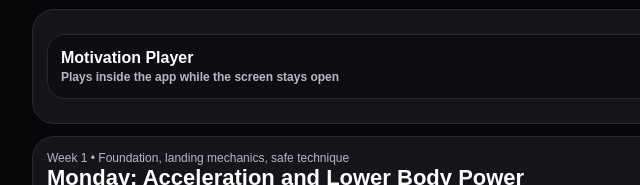
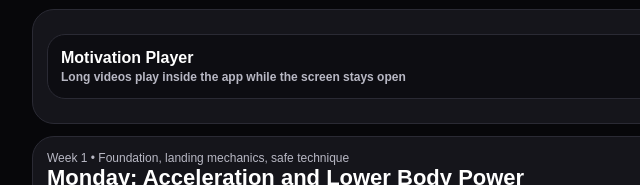
Before and after one commit to blacksuuperman/jr-training-app, a plain HTML site: page index.html in a window 1280 px wide. Shown: the part 848-1033 px from the top of the page, 198-838 px from the left. Drawn offline with Linux system fonts and the light colour scheme.

Commit message:
Update index.html

```diff
--- a/index.html
+++ b/index.html
@@ -33,7 +33,7 @@ textarea,input,select{width:100%;background:#09090d;color:#fff;border:1px solid
 .motivationFrame{width:100%;aspect-ratio:16/9;border:0;border-radius:15px;background:#000}
 .motivationMini{position:sticky;top:8px;z-index:40}
 .motivationGrid{display:grid;grid-template-columns:1fr 1fr;gap:8px;margin-top:8px}
-.motivationGrid button{min-height:42px;font-size:12px}
+.motivationGrid button{min-height:42px;font-size:12px}.longGrid{grid-template-columns:1fr}.longGrid button{display:flex;align-items:center;justify-content:space-between;gap:8px;text-align:left}.longGrid small{color:#111;background:rgba(255,255,255,.5);border-radius:999px;padding:3px 7px;font-weight:900;white-space:nowrap}
 
 @media(max-width:560px){body{padding:10px;padding-bottom:166px}h1{font-size:25px}.grid,.grid3{grid-template-columns:1fr}.rx{grid-template-columns:1fr 1fr 1fr}.rx div{padding:8px 5px}.card{padding:12px;border-radius:20px}.exercise{padding:11px;margin:9px 0}.exerciseHead{gap:8px}button,a.btn{font-size:13px;padding:11px 10px}.hero{padding:15px;border-radius:22px}.bottomNav{grid-template-columns:1fr 1fr 1fr 1.25fr}.bottomNav button{font-size:11px}.bottomNav #bottomComplete{font-size:12px}}
 </style>
@@ -140,16 +140,45 @@ recovery:'youth athlete recovery mobility routine football'
 };
 function link(k){return k && k.startsWith('http') ? k : yt(video[k]||k)}
 
-const motivationPlaylists = [
- {name:'David Goggins', list:'PLiZj-Ik9MmM05bFRcyGMj4bHRtRnvK-t_', note:'Mental toughness and discipline'},
- {name:'Eric Thomas', list:'PLTaMkgKv5vlx-2GWJHv0oza4NaBixVYMi', note:'Effort, school, hunger, purpose'},
- {name:'CT Fletcher', list:'PLDvqvD8VBfMgFFMQXpZevNmBFNYwYKZGF', note:'Gym intensity and no excuses'},
- {name:'Neil deGrasse Tyson', list:'PLkkH49sLgyqpLKiL7975whjfDL7kvPjyk', note:'Mindset, curiosity, big picture'},
- {name:'Motiversity', list:'PLr5CENbugJAiLJ2_YrxN-GodI0flUUu8V', note:'General athlete motivation'},
- {name:'Workout Motivation', list:'PLAjSApTtyumSxx-Cl6qr6wBMjKX0mhYgP', note:'Workout energy mix'}
+const motivationGroups = [
+ {name:'David Goggins', note:'Long mental toughness videos for discipline and grit', videos:[
+  {title:'30 Minutes For The Next 30 Years', id:'yErh67ls9XA', time:'30 min'},
+  {title:'30 Minutes Changing Your Life', id:'fFs7LUtLBT4', time:'30 min'},
+  {title:'43 Minutes of Goggins Motivation', id:'nyYPgvDmQrs', time:'43 min'},
+  {title:'Life Advice Will Leave You Speechless', id:'6MGK6pj2vr0', time:'30 min'}
+ ]},
+ {name:'Eric Thomas', note:'Effort, purpose, school, hunger, and finishing what you start', videos:[
+  {title:'Best of Eric Thomas Beast Mentality', id:'S7kaqkBRKoQ', time:'30 min'},
+  {title:'Eric Thomas 1 Hour Motivation', id:'u9rgHrRVYF0', time:'1 hour'},
+  {title:'Guru Motivation Compilation', id:'CUzia6hNuWA', time:'30 min'},
+  {title:'Unleash Your Inner Lion', id:'PgwXEWtafCg', time:'31 min'}
+ ]},
+ {name:'CT Fletcher', note:'Gym intensity, willpower, and no excuses energy', videos:[
+  {title:'Obsession Motivational Speech', id:'dWuGqdsQCm4', time:'Long'},
+  {title:'Training The Will Revamped', id:'Uq3oRqti3QU', time:'Long'},
+  {title:'You Are Not Overtraining', id:'3zLeOJ8CUXQ', time:'Long'},
+  {title:'I Am The One', id:'xTy0BSVrkrI', time:'Long'}
+ ]},
+ {name:'Neil deGrasse Tyson', note:'Mindset, curiosity, intelligence, and seeing the bigger picture', videos:[
+  {title:'How To Succeed When Others Hold You Back', id:'p8EkQ88UShU', time:'Long'},
+  {title:'Life Advice Will Change Your Future', id:'ANPSz97Olkg', time:'Long'},
+  {title:'A Conversation With Neil deGrasse Tyson', id:'0FMGTVCIDbU', time:'1 hr 30 min'},
+  {title:'Mindset of a Genius', id:'Iu36w899z4I', time:'Long'}
+ ]},
+ {name:'Motiversity', note:'General athlete motivation compilations that can run through a session', videos:[
+  {title:'30 Minutes For The Next 30 Years', id:'BHYOjpEW0jM', time:'30 min'},
+  {title:'Against All Odds Compilation', id:'om-0VCB0oAc', time:'30 min'},
+  {title:'Mentality Compilation', id:'2H8r1loNf2o', time:'30 min'},
+  {title:'Get To Work', id:'tBKfGiKfen8', time:'Long'}
+ ]},
+ {name:'Jocko Willink', note:'Discipline, ownership, standards, and leadership', videos:[
+  {title:'Jocko Discipline Motivation', id:'IdTMDpizis8', time:'Long'},
+  {title:'Good', id:'IdTMDpizis8', time:'Long'},
+  {title:'Extreme Ownership Motivation', id:'ljqra3BcqWM', time:'Long'}
+ ]}
 ];
-function playlistEmbed(list){return 'https://www.youtube.com/embed/videoseries?list='+encodeURIComponent(list)+'&rel=0&modestbranding=1'}
-
+const allMotivationVideos = motivationGroups.flatMap(g=>g.videos.map(v=>({...v, group:g.name, note:g.note})));
+function videoEmbed(id){return 'https://www.youtube.com/embed/'+encodeURIComponent(id)+'?rel=0&modestbranding=1&playsinline=1'}
 
 const days = ['Monday','Tuesday','Wednesday','Thursday','Friday','Saturday','Sunday'];
 const weeks = ['Week 1','Week 2','Week 3','Week 4','Week 5','Week 6','Week 7','Week 8','Week 9'];
@@ -165,7 +194,7 @@ const weekNames = {
 'Week 9':'Taper, polish, recovery, August 7 readiness'};
 const multipliers = {light:.75,standard:1,hard:1.18};
 let state = JSON.parse(localStorage.getItem('jr_level9_state') || '{}');
-state.week = state.week || 'Week 1'; state.day = state.day || 'Monday'; state.mode = state.mode || 'outdoor'; state.level = state.level || 'standard'; state.done = state.done || {}; state.reflect = state.reflect || {}; state.tests = state.tests || {}; state.motivation = state.motivation || motivationPlaylists[0].list;
+state.week = state.week || 'Week 1'; state.day = state.day || 'Monday'; state.mode = state.mode || 'outdoor'; state.level = state.level || 'standard'; state.done = state.done || {}; state.reflect = state.reflect || {}; state.tests = state.tests || {}; state.motivation = state.motivation || allMotivationVideos[0].id;
 function save(){localStorage.setItem('jr_level9_state',JSON.stringify(state))}
 function dayKey(w,d){return w+'|'+d}
 function isDayDone(w,d){return !!state.done[dayKey(w,d)]}
@@ -206,22 +235,26 @@ function renderExercise(item,i){return `<div class="exercise"><div class="exerci
 function renderBlock(b,idx=0){const count=b.items.length;return `<details class="blockDetails"><summary><span class="blockTitleWrap"><span>${b.title}</span><span class="blockTime">${b.time} • ${count} drills</span></span></summary><div class="blockBody">${b.items.map(renderExercise).join('')}</div></details>`}
 
 function renderMotivation(){
- const active = motivationPlaylists.find(p=>p.list===state.motivation) || motivationPlaylists[0];
- let buttons = motivationPlaylists.map(p=>`<button class="${p.list===state.motivation?'active':''}" onclick="playMotivation('${p.list}')">${p.name}</button>`).join('');
+ const active = allMotivationVideos.find(v=>v.id===state.motivation) || allMotivationVideos[0];
+ let groups = motivationGroups.map((g,gi)=>{
+   let vids = g.videos.map(v=>`<button class="${v.id===state.motivation?'active':''}" onclick="playMotivation('${v.id}')"><span>${v.title}</span><small>${v.time}</small></button>`).join('');
+   return `<details class="blockDetails motivationChoice"><summary><span class="blockTitleWrap"><span>${g.name}</span><span class="blockTime">${g.videos.length} long videos</span></span></summary><div class="motivationGrid longGrid">${vids}</div><p class="small">${g.note}</p></details>`;
+ }).join('');
  document.getElementById('motivationCard').innerHTML = `
   <details class="sessionDetails">
-    <summary><span><span>Motivation Player</span><div class="sessionSub">Plays inside the app while the screen stays open</div></span></summary>
+    <summary><span><span>Motivation Player</span><div class="sessionSub">Long videos play inside the app while the screen stays open</div></span></summary>
     <div class="sessionBody">
-      <p class="small">Current playlist: <b style="color:var(--gold)">${active.name}</b> • ${active.note}</p>
+      <p class="small">Now playing: <b style="color:var(--gold)">${active.group}</b> • ${active.title} • ${active.time}</p>
       <div class="motivationPlayer motivationMini">
-        <iframe class="motivationFrame" src="${playlistEmbed(state.motivation)}" title="Motivation playlist" allow="accelerometer; autoplay; clipboard-write; encrypted-media; gyroscope; picture-in-picture; web-share" allowfullscreen></iframe>
+        <iframe class="motivationFrame" src="${videoEmbed(state.motivation)}" title="Motivation video" allow="accelerometer; autoplay; clipboard-write; encrypted-media; gyroscope; picture-in-picture; web-share" allowfullscreen></iframe>
       </div>
-      <div class="motivationGrid">${buttons}</div>
+      <p class="small">Pick a speaker, then choose one of the longer videos. If a YouTube owner blocks in app playback, tap Watch on YouTube from the video window.</p>
+      ${groups}
       <p class="small">Phone note: YouTube normally will not keep playing if the phone locks or Safari/Chrome fully leaves the page. Keep the app open while he trains.</p>
     </div>
   </details>`;
 }
-function playMotivation(list){state.motivation=list;save();renderMotivation();setTimeout(()=>document.getElementById('motivationCard').scrollIntoView({behavior:'smooth',block:'start'}),50)}
+function playMotivation(id){state.motivation=id;save();renderMotivation();setTimeout(()=>document.getElementById('motivationCard').scrollIntoView({behavior:'smooth',block:'start'}),50)}
 function scrollToMotivation(){document.getElementById('motivationCard').scrollIntoView({behavior:'smooth',block:'start'})}
 
 function renderTraining(){
```
